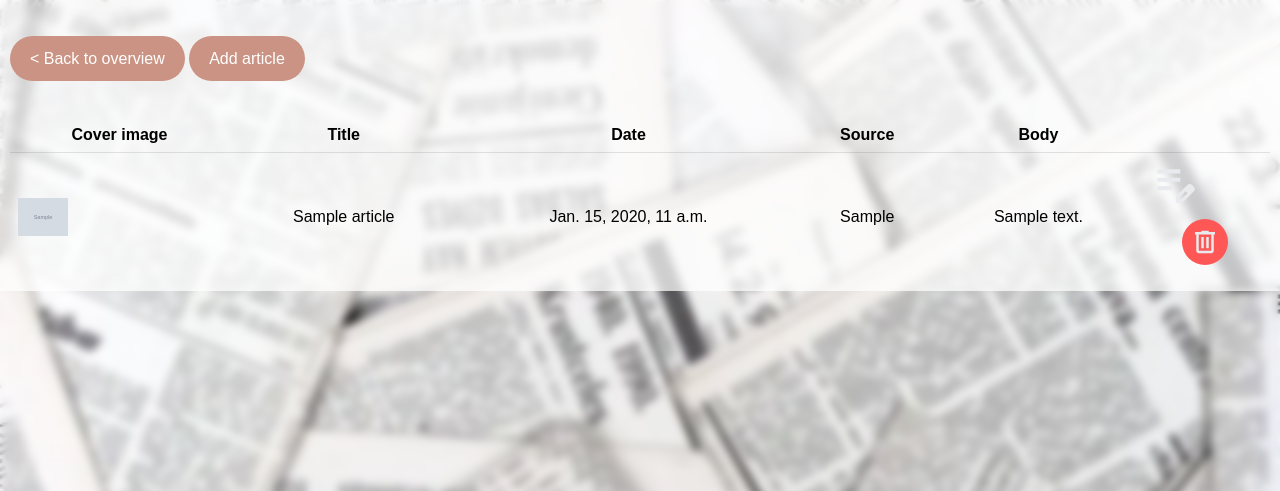
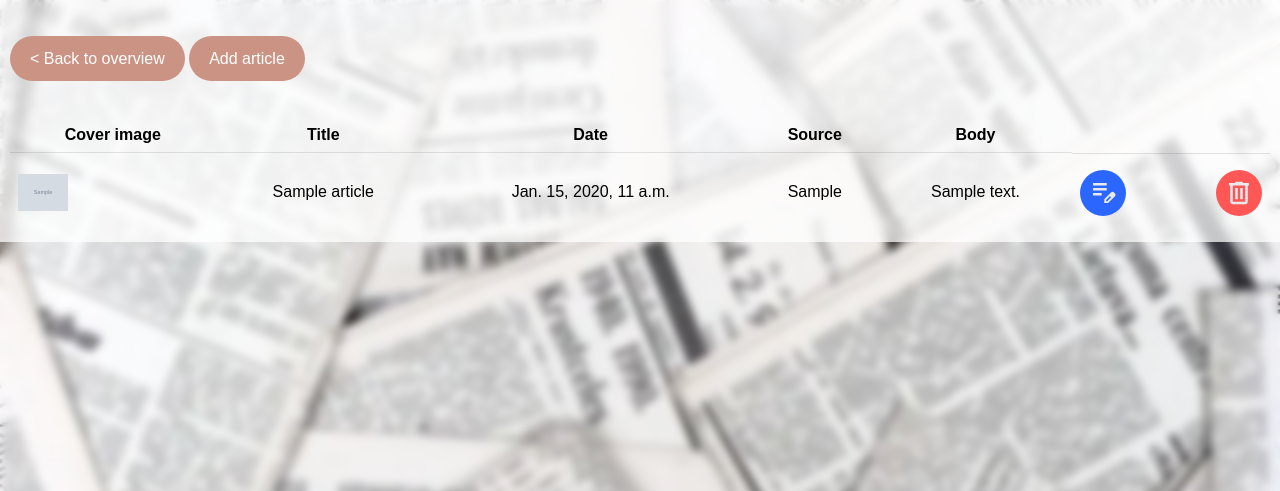
Before and after one commit to mikolajbuelens/prototype-1, a Django app: page /my_articles in a window 1280 px wide. Shown: the top 491 px of the page. Run offline with Django 5.2, Linux system fonts and the light colour scheme; a user stored in the database is signed in; tables that the repository leaves empty hold one stand-in row (values such as "Sample post"); grey boxes marked "Sample" are stand-in pictures.

Commit message:
Fix: correctly display edit button

```diff
--- a/articles/Expert_Lab1/expert_Lab1/article_overview/static/index.css
+++ b/articles/Expert_Lab1/expert_Lab1/article_overview/static/index.css
@@ -406,7 +406,7 @@ td{
   object-fit: cover;
 }
 
-table button{
+table button, table a{
   padding: 8px;
   margin: 8px 0;
   border: none;
@@ -416,11 +416,12 @@ table button{
 
 }
 
-table  button img{
+table  button img, table a img{
   width: 30px !important;
 }
 
 .edit-btn{
+  display: block;
   background-color: rgb(43, 103, 255);
   color: white;
   width: fit-content;
@@ -431,3 +432,17 @@ table  button img{
   background-color: rgb(255, 86, 86);
   color: white;
 }
+
+.delete-btn:hover{
+  background-color: rgb(255, 0, 0);
+}
+
+.edit-btn:hover{
+  background-color: rgb(0, 0, 255);
+}
+
+
+.delete-edit{
+  display: flex;
+  justify-content: space-between;
+}
--- a/articles/Expert_Lab1/expert_Lab1/article_overview/templates/my_articles.html
+++ b/articles/Expert_Lab1/expert_Lab1/article_overview/templates/my_articles.html
@@ -28,7 +28,7 @@ My Articles
         <td>{{ article.date }}</td>
         <td>{{ article.source }}</td>
         <td>{{ article.body|truncatechars:50 }}</td>
-        <td>
+        <td class="delete-edit">
 
 
             <a href="{% url 'article.update' article.id %}" class="edit-btn" >
@@ -41,9 +41,7 @@ My Articles
                 <button class="delete-btn">
                     <img src="{% static 'icons/delete.svg' %}" alt="delete" class="delete-icon" />
                 </button>
-            {% comment %} <button class="delete-btn">
-                <img src="{% static 'icons/delete.svg' %}" alt="delete" class="delete-icon" />
-            </button> {% endcomment %}
+
         </td>
     </tr>
         {% endfor %}
```
